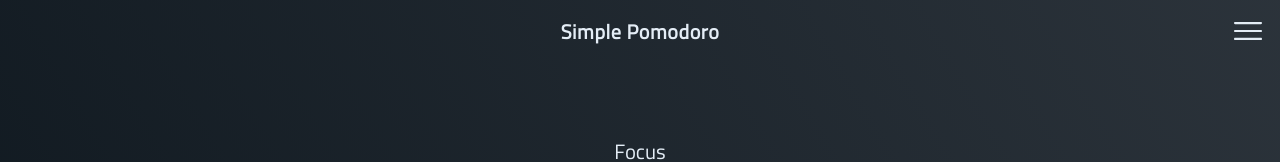
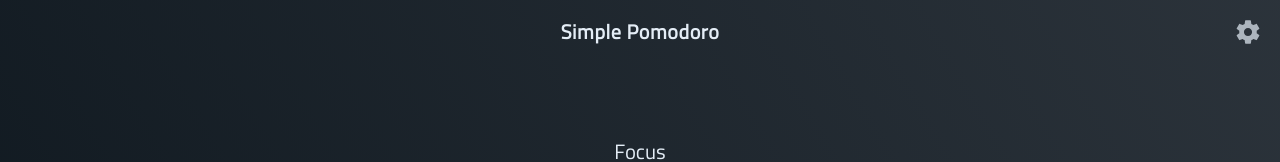
Before and after one commit to Thilerion/vue-pomodoro, a Vue app: page / in a window 1280 px wide. Shown: the top 162 px of the page. Built offline with nearby package versions, Linux system fonts and the light colour scheme.

Commit message:
settings icon

```diff
--- a/src/components/PomoNav.vue
+++ b/src/components/PomoNav.vue
@@ -4,7 +4,8 @@
 			<h1>Simple Pomodoro</h1>
 		</div>
 		<div class="nav-item right">
-			<button>
+			<button class="settings-button">
+				<!-- MENU ICON
 				<svg class="menu-icon" version="1.1" id="Capa_1" xmlns="http://www.w3.org/2000/svg" xmlns:xlink="http://www.w3.org/1999/xlink" x="0px" y="0px" viewBox="0 0 53 53" style="enable-background:new 0 0 53 53;" xml:space="preserve">
 					<g>
 						<g>
@@ -13,6 +14,11 @@
 							<path d="M2,43.5h49c1.104,0,2-0.896,2-2s-0.896-2-2-2H2c-1.104,0-2,0.896-2,2S0.896,43.5,2,43.5z"/>
 						</g>
 					</g>
+				</svg> -->
+				<!-- SETTINGS ICON -->
+				<svg class="settings-icon" fill="#000000" viewBox="0 0 24 24" xmlns="http://www.w3.org/2000/svg">
+					<path d="M0 0h24v24H0z" fill="none"/>
+					<path d="M19.43 12.98c.04-.32.07-.64.07-.98s-.03-.66-.07-.98l2.11-1.65c.19-.15.24-.42.12-.64l-2-3.46c-.12-.22-.39-.3-.61-.22l-2.49 1c-.52-.4-1.08-.73-1.69-.98l-.38-2.65C14.46 2.18 14.25 2 14 2h-4c-.25 0-.46.18-.49.42l-.38 2.65c-.61.25-1.17.59-1.69.98l-2.49-1c-.23-.09-.49 0-.61.22l-2 3.46c-.13.22-.07.49.12.64l2.11 1.65c-.04.32-.07.65-.07.98s.03.66.07.98l-2.11 1.65c-.19.15-.24.42-.12.64l2 3.46c.12.22.39.3.61.22l2.49-1c.52.4 1.08.73 1.69.98l.38 2.65c.03.24.24.42.49.42h4c.25 0 .46-.18.49-.42l.38-2.65c.61-.25 1.17-.59 1.69-.98l2.49 1c.23.09.49 0 .61-.22l2-3.46c.12-.22.07-.49-.12-.64l-2.11-1.65zM12 15.5c-1.93 0-3.5-1.57-3.5-3.5s1.57-3.5 3.5-3.5 3.5 1.57 3.5 3.5-1.57 3.5-3.5 3.5z"/>
 				</svg>
 			</button>
 		</div>
@@ -55,4 +61,21 @@
 .menu-icon {
 	width: 28px;
 }
+
+.settings-icon {
+	height: 28px;
+	width: 28px;
+}
+
+.settings-button {
+	width: 38px;
+	height: 38px;
+	padding: 5px;
+	opacity: 0.7;
+	transition: opacity .3s ease;
+}
+
+.settings-button:hover, .settings-button:focus {
+	opacity: 1;
+}
 </style>
```
